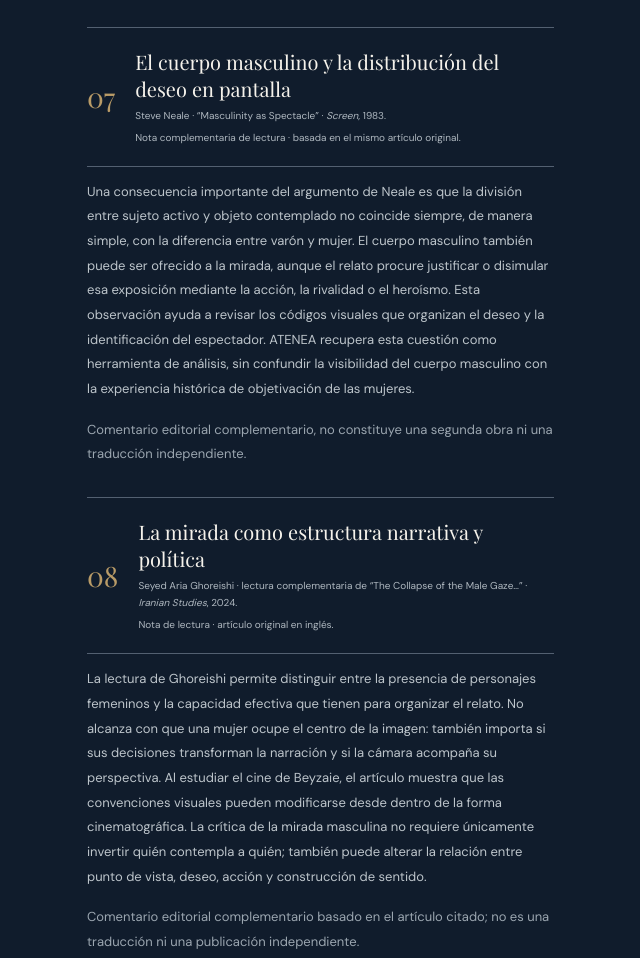
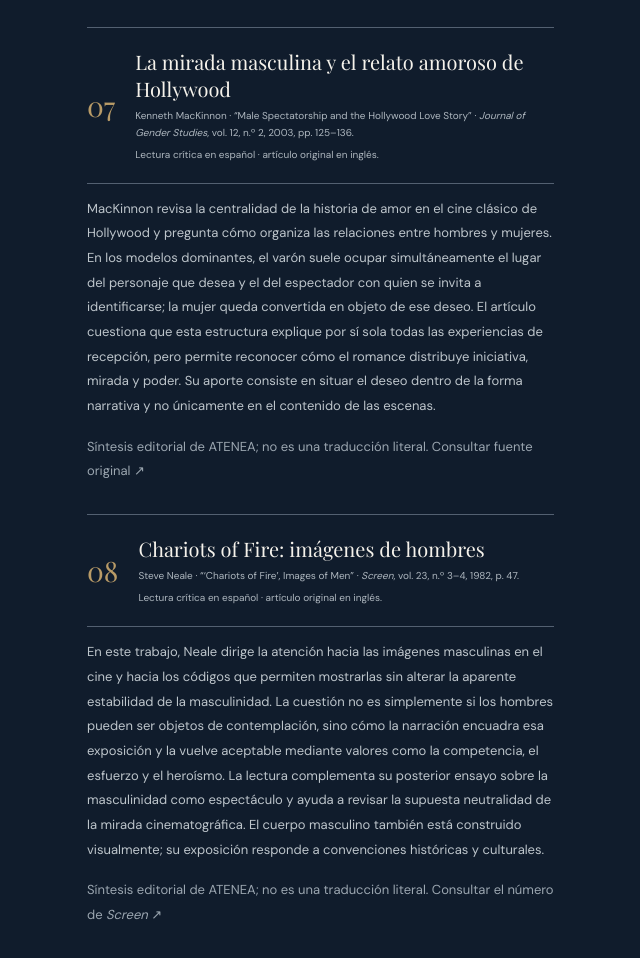
Before and after one commit to leandrocuellarok-netizen/atenea-, a plain HTML site: page index.html in a window 1280 px wide. Shown: the part 9757-10715 px from the top of the page, without its empty margins (598-1238 px from the left). Drawn offline with nearby package versions, Linux system fonts and the light colour scheme.

Commit message:
Refine five distinct concise film theory readings

```diff
--- a/index.html
+++ b/index.html
@@ -159,18 +159,16 @@
           <p>Neale desplaza la pregunta feminista hacia la representación de los hombres. Si el cine dominante convirtió con frecuencia a las mujeres en imágenes para ser contempladas, también es necesario estudiar cuándo los cuerpos masculinos se vuelven espectáculo. El autor analiza cómo la masculinidad suele presentarse como norma activa y poco visible, pero puede quedar expuesta mediante escenas de combate, exhibición física y rituales de competencia. Su propuesta amplía el análisis de la mirada: permite preguntar quién observa, quién es observado y bajo qué condiciones el cuerpo masculino puede adquirir una dimensión erótica o vulnerable dentro del relato cinematográfico.</p>
           <p class="rights-note">Síntesis editorial de ATENEA; no es una traducción literal. <a href="https://doi.org/10.1093/screen/24.6.2" target="_blank" rel="noopener">Consultar referencia original ↗</a></p>
         </div>
-        <div class="translation-record"><span>07</span><div><strong>El cuerpo masculino y la distribución del deseo en pantalla</strong><small>Steve Neale · “Masculinity as Spectacle” · <em>Screen</em>, 1983.</small><small>Nota complementaria de lectura · basada en el mismo artículo original.</small></div></div>
+        <div class="translation-record"><span>07</span><div><strong>La mirada masculina y el relato amoroso de Hollywood</strong><small>Kenneth MacKinnon · “Male Spectatorship and the Hollywood Love Story” · <em>Journal of Gender Studies</em>, vol. 12, n.º 2, 2003, pp. 125–136.</small><small>Lectura crítica en español · artículo original en inglés.</small></div></div>
         <div class="translation-copy">
-          <p>Una consecuencia importante del argumento de Neale es que la división entre sujeto activo y objeto contemplado no coincide siempre, de manera simple, con la diferencia entre varón y mujer. El cuerpo masculino también puede ser ofrecido a la mirada, aunque el relato procure justificar o disimular esa exposición mediante la acción, la rivalidad o el heroísmo. Esta observación ayuda a revisar los códigos visuales que organizan el deseo y la identificación del espectador. ATENEA recupera esta cuestión como herramienta de análisis, sin confundir la visibilidad del cuerpo masculino con la experiencia histórica de objetivación de las mujeres.</p>
-          <p class="rights-note">Comentario editorial complementario, no constituye una segunda obra ni una traducción independiente.</p>
+          <p>MacKinnon revisa la centralidad de la historia de amor en el cine clásico de Hollywood y pregunta cómo organiza las relaciones entre hombres y mujeres. En los modelos dominantes, el varón suele ocupar simultáneamente el lugar del personaje que desea y el del espectador con quien se invita a identificarse; la mujer queda convertida en objeto de ese deseo. El artículo cuestiona que esta estructura explique por sí sola todas las experiencias de recepción, pero permite reconocer cómo el romance distribuye iniciativa, mirada y poder. Su aporte consiste en situar el deseo dentro de la forma narrativa y no únicamente en el contenido de las escenas.</p>
+          <p class="rights-note">Síntesis editorial de ATENEA; no es una traducción literal. <a href="https://doi.org/10.1080/0958923032000088328" target="_blank" rel="noopener">Consultar fuente original ↗</a></p>
         </div>
-        <div class="translation-record"><span>08</span><div><strong>La mirada como estructura narrativa y política</strong><small>Seyed Aria Ghoreishi · lectura complementaria de “The Collapse of the Male Gaze…” · <em>Iranian Studies</em>, 2024.</small><small>Nota de lectura · artículo original en inglés.</small></div></div>
+        <div class="translation-record"><span>08</span><div><strong>Chariots of Fire: imágenes de hombres</strong><small>Steve Neale · “‘Chariots of Fire’, Images of Men” · <em>Screen</em>, vol. 23, n.º 3–4, 1982, p. 47.</small><small>Lectura crítica en español · artículo original en inglés.</small></div></div>
         <div class="translation-copy">
-          <p>La lectura de Ghoreishi permite distinguir entre la presencia de personajes femeninos y la capacidad efectiva que tienen para organizar el relato. No alcanza con que una mujer ocupe el centro de la imagen: también importa si sus decisiones transforman la narración y si la cámara acompaña su perspectiva. Al estudiar el cine de Beyzaie, el artículo muestra que las convenciones visuales pueden modificarse desde dentro de la forma cinematográfica. La crítica de la mirada masculina no requiere únicamente invertir quién contempla a quién; también puede alterar la relación entre punto de vista, deseo, acción y construcción de sentido.</p>
-          <p class="rights-note">Comentario editorial complementario basado en el artículo citado; no es una traducción ni una publicación independiente.</p>
-        </div>
-        </div>
-        </div>
+          <p>En este trabajo, Neale dirige la atención hacia las imágenes masculinas en el cine y hacia los códigos que permiten mostrarlas sin alterar la aparente estabilidad de la masculinidad. La cuestión no es simplemente si los hombres pueden ser objetos de contemplación, sino cómo la narración encuadra esa exposición y la vuelve aceptable mediante valores como la competencia, el esfuerzo y el heroísmo. La lectura complementa su posterior ensayo sobre la masculinidad como espectáculo y ayuda a revisar la supuesta neutralidad de la mirada cinematográfica. El cuerpo masculino también está construido visualmente; su exposición responde a convenciones históricas y culturales.</p>
+          <p class="rights-note">Síntesis editorial de ATENEA; no es una traducción literal. <a href="https://academic.oup.com/screen/issue/23/3-4" target="_blank" rel="noopener">Consultar el número de <em>Screen</em> ↗</a></p>
+        </div>        </div>
     </section>
 
     <section class="about-section" id="proyecto">
```
